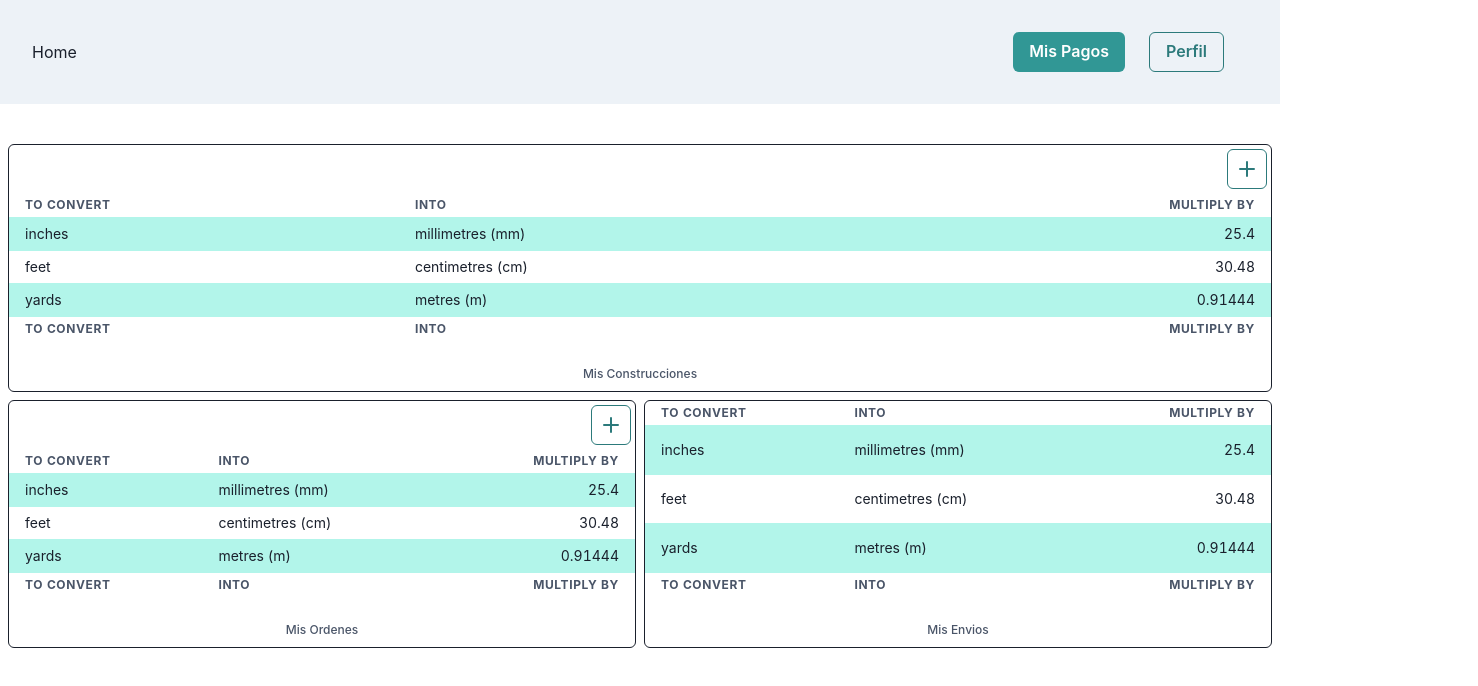
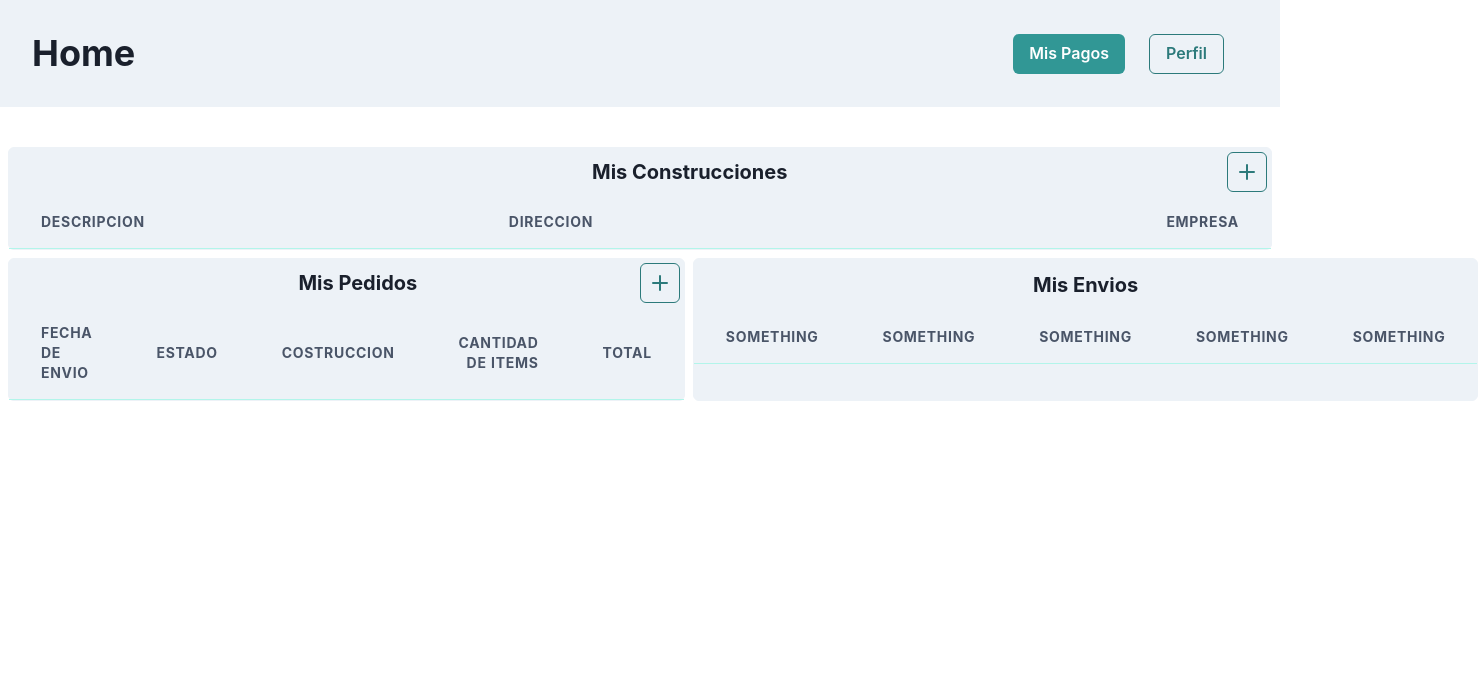
Before and after one commit to matiasdurand/dan-app-frontend, a React (Create React App) app: page / in a window 1280 px wide. Shown: the top 686 px of the page, 1478 px wide, since content can reach past the window. Built offline with nearby package versions, Linux system fonts and the light colour scheme.

Commit message:
Add some styling

```diff
--- a/src/App.js
+++ b/src/App.js
@@ -6,7 +6,7 @@ function App() {
   return (
     <ChakraProvider>
       <CSSReset />
-      <CustomerHome />
+      <CustomerHome></CustomerHome>
     </ChakraProvider>
   );
 }
--- a/src/components/login/home/ConstructionsTable.js
+++ b/src/components/login/home/ConstructionsTable.js
@@ -1,62 +1,40 @@
 import {
+  useColorModeValue,
   Flex,
   IconButton,
   Table,
   Thead,
   Tbody,
-  Tfoot,
   Tr,
   Th,
-  Td,
-  TableCaption,
+  Heading
 } from '@chakra-ui/react'
 import { AddIcon } from '@chakra-ui/icons';
 
 const ConstructionsTable = () => {
-
+  const tableBackgroud = useColorModeValue("gray.100", "gray.700")
   return(
 
-    <Flex border="1px" rounded={6} w="100%" direction="row-reverse" wrap="wrap">
+    <Flex background={tableBackgroud} border="1px" borderColor={tableBackgroud} rounded={6} w="100%" alignItems="center" direction="row-reverse" wrap="wrap">
 
       <IconButton m={1} colorScheme="teal" variant="outline" aria-label="Add" icon={<AddIcon/>} >
       </IconButton>
 
-      <Table variant="striped" colorScheme="teal" size="sm">
-        <TableCaption>Mis Construcciones</TableCaption>
+      <Heading as="h4" size="md" width="50%">Mis Construcciones</Heading>
+
+      <Table variant="simple" colorScheme="teal" size="lg">
 
         <Thead>
           <Tr>
-            <Th>To convert</Th>
-            <Th>into</Th>
-            <Th isNumeric>multiply by</Th>
+            <Th>Descripcion</Th>
+            <Th>Direccion</Th>
+            <Th isNumeric>Empresa</Th>
           </Tr>
         </Thead>
 
         <Tbody>
-          <Tr>
-            <Td>inches</Td>
-            <Td>millimetres (mm)</Td>
-            <Td isNumeric>25.4</Td>
-          </Tr>
-          <Tr>
-            <Td>feet</Td>
-            <Td>centimetres (cm)</Td>
-            <Td isNumeric>30.48</Td>
-          </Tr>
-          <Tr>
-            <Td>yards</Td>
-            <Td>metres (m)</Td>
-            <Td isNumeric>0.91444</Td>
-          </Tr>
+
         </Tbody>
-
-        <Tfoot>
-          <Tr>
-            <Th>To convert</Th>
-            <Th>into</Th>
-            <Th isNumeric>multiply by</Th>
-          </Tr>
-        </Tfoot>
 
       </Table>
 
--- a/src/components/login/home/CustomerHome.js
+++ b/src/components/login/home/CustomerHome.js
@@ -1,15 +1,12 @@
 import {
-  Flex,
+  Flex
 } from '@chakra-ui/react'
 import ConstructionsTable from './ConstructionsTable'
 import DeliveryTable from './DeliveryTable'
 import Nav from './Nav'
 import OrdersTable from './OrdersTable'
 
-
-
 const CustomerHome = () => {
-
   return (
 
     <Flex h="100vh" direction="column">
--- a/src/components/login/home/DeliveryTable.js
+++ b/src/components/login/home/DeliveryTable.js
@@ -1,57 +1,38 @@
 import {
+  useColorModeValue,
   Flex,
   Table,
   Thead,
   Tbody,
-  Tfoot,
   Tr,
   Th,
   Td,
-  TableCaption,
+  Heading
 } from '@chakra-ui/react'
 
 const DeliveryTable = () => {
-
+  const tableBackgroud = useColorModeValue("gray.100", "gray.700")
   return (
 
-    <Flex border="1px" rounded={6} w="100%" direction="row-reverse" wrap="wrap" ml={1} mt={2}>
+    <Flex background={tableBackgroud} border="1px" borderColor={tableBackgroud} rounded={6} alignItems="center" w="100%" direction="column" wrap="wrap" ml={1} mt={2}>
 
-      <Table variant="striped" colorScheme="teal" size="sm">
-        <TableCaption>Mis Envios</TableCaption>
+      <Heading as="h4" size="md" p={3.5}>Mis Envios</Heading>
+
+      <Table variant="simple" colorScheme="teal" size="lg">
 
         <Thead>
           <Tr>
-            <Th>To convert</Th>
-            <Th>into</Th>
-            <Th isNumeric>multiply by</Th>
+            <Th>Something</Th>
+            <Th>Something</Th>
+            <Th>Something</Th>
+            <Th>Something</Th>
+            <Th>Something</Th>
           </Tr>
         </Thead>
 
         <Tbody>
-          <Tr>
-            <Td>inches</Td>
-            <Td>millimetres (mm)</Td>
-            <Td isNumeric>25.4</Td>
-          </Tr>
-          <Tr>
-            <Td>feet</Td>
-            <Td>centimetres (cm)</Td>
-            <Td isNumeric>30.48</Td>
-          </Tr>
-          <Tr>
-            <Td>yards</Td>
-            <Td>metres (m)</Td>
-            <Td isNumeric>0.91444</Td>
-          </Tr>
+
         </Tbody>
-
-        <Tfoot>
-          <Tr>
-            <Th>To convert</Th>
-            <Th>into</Th>
-            <Th isNumeric>multiply by</Th>
-          </Tr>
-        </Tfoot>
 
       </Table>
 
--- a/src/components/login/home/Nav.js
+++ b/src/components/login/home/Nav.js
@@ -2,7 +2,7 @@ import {
   useColorModeValue,
   Flex,
   Button,
-  Text
+  Heading
 } from '@chakra-ui/react'
 
 const Nav = () => {
@@ -18,9 +18,9 @@ const Nav = () => {
       mb={8} p={8}
       >
 
-      <Text>
+      <Heading>
         Home
-      </Text>
+      </Heading>
 
       <Flex alignItems="center" justifyContent="space-between" align="center">
         <Button colorScheme="teal" variant="solid" mr={6}>Mis Pagos</Button>
--- a/src/components/login/home/OrdersTable.js
+++ b/src/components/login/home/OrdersTable.js
@@ -1,62 +1,43 @@
 import {
+  useColorModeValue,
   Flex,
   Table,
   Thead,
   Tbody,
-  Tfoot,
   Tr,
   Th,
-  Td,
-  TableCaption,
-  IconButton
+  IconButton,
+  Heading
 } from '@chakra-ui/react'
 import { AddIcon } from '@chakra-ui/icons';
 
 const OrdersTable = () => {
-
+  const tableBackgroud = useColorModeValue("gray.100", "gray.700")
   return (
 
-    <Flex border="1px" rounded={6} w="100%" direction="row-reverse" wrap="wrap" mr={1} mt={2}>
+    <Flex background={tableBackgroud} border="1px" borderColor={tableBackgroud} rounded={6} w="100%" alignItems="center" direction="row-reverse" wrap="wrap" mr={1} mt={2}>
 
       <IconButton m={1} colorScheme="teal" variant="outline" aria-label="Add" icon={<AddIcon/>} >
       </IconButton>
 
-      <Table variant="striped" colorScheme="teal" size="sm">
-        <TableCaption>Mis Ordenes</TableCaption>
+      <Heading as="h4" size="md" width="50%">Mis Pedidos</Heading>
+
+      <Table variant="simple" colorScheme="teal" size="lg">
 
         <Thead>
           <Tr>
-            <Th>To convert</Th>
-            <Th>into</Th>
-            <Th isNumeric>multiply by</Th>
+            <Th>Fecha de envio</Th>
+            <Th>Estado</Th>
+            <Th isNumeric>Costruccion</Th>
+            <Th isNumeric>Cantidad de items</Th>
+            <Th isNumeric>Total</Th>
           </Tr>
         </Thead>
 
         <Tbody>
-          <Tr>
-            <Td>inches</Td>
-            <Td>millimetres (mm)</Td>
-            <Td isNumeric>25.4</Td>
-          </Tr>
-          <Tr>
-            <Td>feet</Td>
-            <Td>centimetres (cm)</Td>
-            <Td isNumeric>30.48</Td>
-          </Tr>
-          <Tr>
-            <Td>yards</Td>
-            <Td>metres (m)</Td>
-            <Td isNumeric>0.91444</Td>
-          </Tr>
+
         </Tbody>
 
-        <Tfoot>
-          <Tr>
-            <Th>To convert</Th>
-            <Th>into</Th>
-            <Th isNumeric>multiply by</Th>
-          </Tr>
-        </Tfoot>
 
       </Table>
 
```
